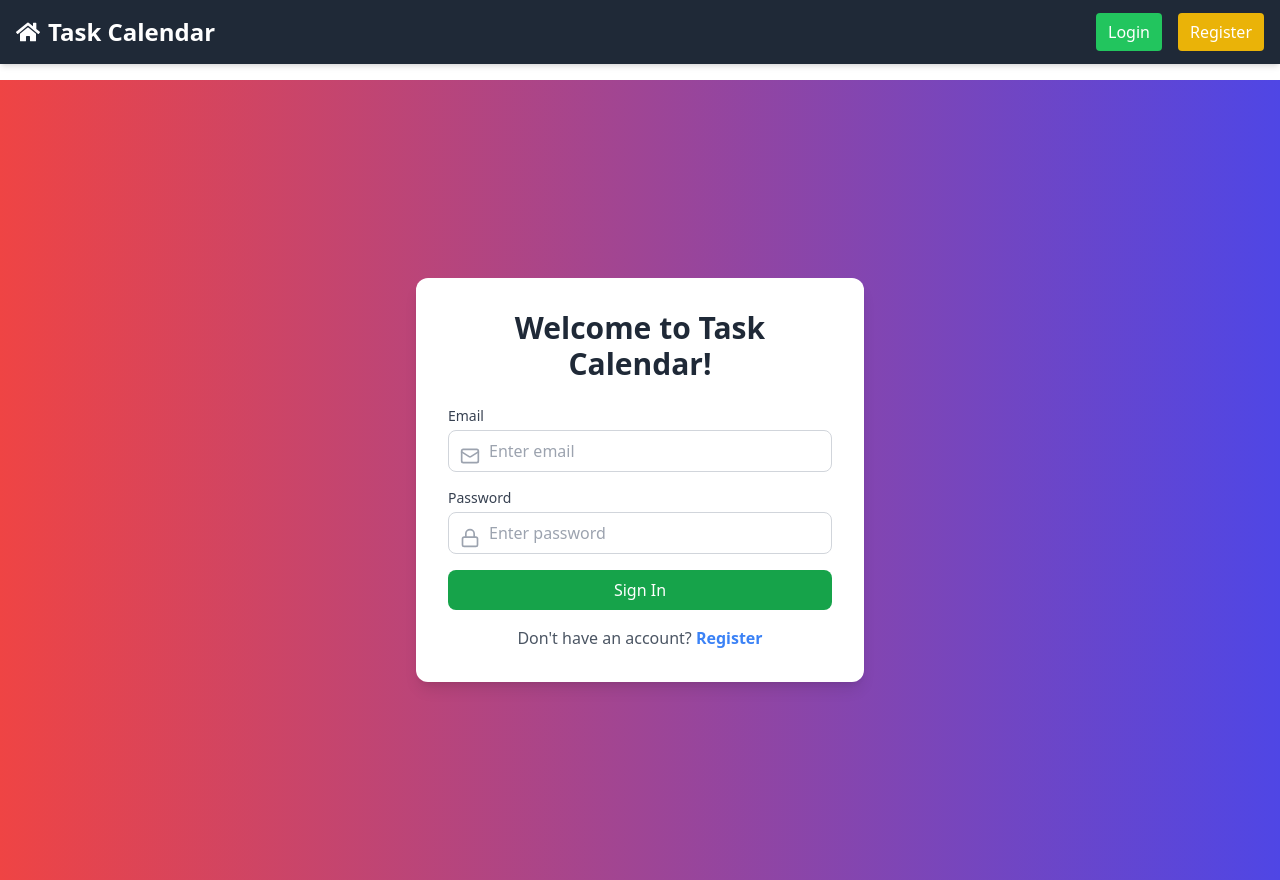
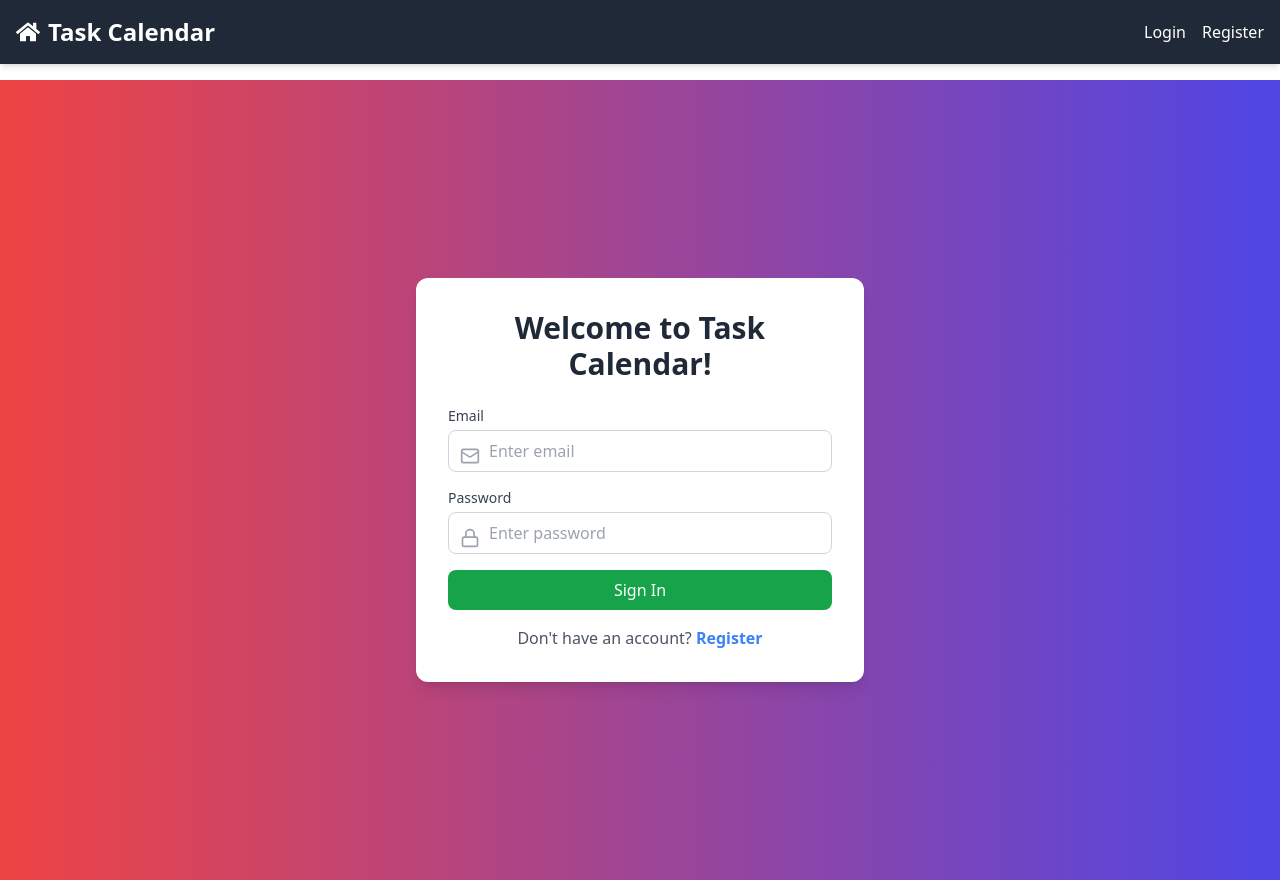
Before and after one commit to vivagarwal/TaskCalendar, a React (Vite) app in the folder frontend/: page /login in a window 1280 px wide. Built offline with nearby package versions, Linux system fonts and the light colour scheme; no server answers.

Commit message:
ui changes

```diff
--- a/frontend/src/components/CalendarSubTask.jsx
+++ b/frontend/src/components/CalendarSubTask.jsx
@@ -57,8 +57,13 @@ const CalendarSubTask = () => {
         headers: { Authorization: `Bearer ${localStorage.getItem("token")}` },
       })
       .then((response) => {
-        setParentTasks(response.data.tasks);
-        setShowParentTasksDropdown(true);
+        const tasks = response.data.tasks;
+        if (tasks.length === 0) {
+          window.alert("There are no projects to create a task. Please create one and try again.");
+        } else {
+          setParentTasks(tasks);
+          setShowParentTasksDropdown(true);
+        }
       })
       .catch((error) => {
         console.error("Error fetching parent tasks:", error);
@@ -89,7 +94,11 @@ const CalendarSubTask = () => {
   };
 
   const handleCreateTaskClick = () => {
-    fetchParentTasks();
+    if (showParentTasksDropdown) {
+      setShowParentTasksDropdown(false);
+    } else {
+      fetchParentTasks();
+    }
   };
 
   const handleDropdownItemClick = (task) => {
--- a/frontend/src/components/Navbar.jsx
+++ b/frontend/src/components/Navbar.jsx
@@ -34,7 +34,7 @@ const Navbar = () => {
               <>
                 <li>
                   <button
-                    className="bg-blue-500 hover:bg-blue-600 text-white px-3 py-2 rounded flex items-center"
+                    className="bg-purple-700 hover:bg-purple-500 text-white px-3 py-2 rounded flex items-center"
                     onClick={() => navigate("/calendarsubtask")}
                   >
                     <FaCalendarAlt className="mr-1" /> Show Task for Date
@@ -51,17 +51,14 @@ const Navbar = () => {
               </>
             ) : (
               <>
-                <li>
-                  <Link
-                    className="bg-green-500 hover:bg-green-600 text-white px-3 py-2 rounded"
-                    to="/login"
-                  >
+                 <li>
+                  <Link className="text-white hover:text-gray-300" to="/login">
                     Login
                   </Link>
                 </li>
                 <li>
                   <Link
-                    className="bg-yellow-500 hover:bg-yellow-600 text-white px-3 py-2 rounded"
+                    className="text-white hover:text-gray-300"
                     to="/register"
                   >
                     Register
--- a/frontend/src/components/ParentTaskList.jsx
+++ b/frontend/src/components/ParentTaskList.jsx
@@ -132,10 +132,6 @@ const ParentTaskList = () => {
               <FaPlus /> Create Task
             </button>
           )}
-
-          <button className="create-task-button" onClick={() => navigate("/calendarsubtask")}>
-            <FaCalendarAlt /> Show Task for Date
-          </button>
         </div>
 
         {/* Parent Task Slider */}
```
